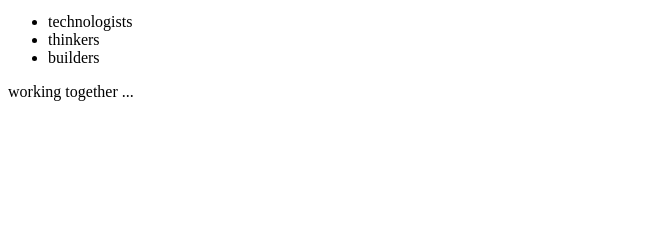
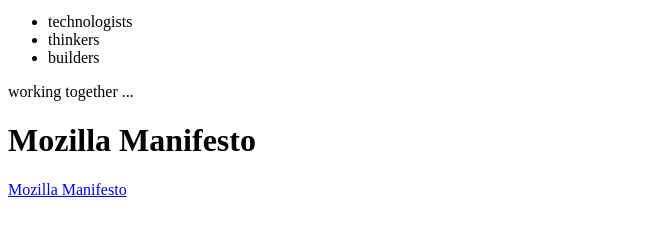
Before and after one commit to daserr/mozilla-website, a plain HTML site: page index.html in a window 1280 px wide. Shown: the part 421-654 px from the top of the page, without its empty margins (0-672 px from the left). Drawn offline with Linux system fonts and the light colour scheme.

Commit message:
added manifesto

```diff
--- a/index.html
+++ b/index.html
@@ -17,6 +17,8 @@
 	</ul>
 
 <p>working together ... </p>
+	<h1>Mozilla Manifesto</h2>
+	<a href="https://www.mozilla.org/en-US/about/manifesto/">Mozilla Manifesto</a>
 
   </body>
 </html>
```
